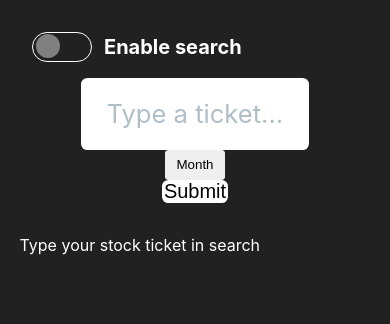
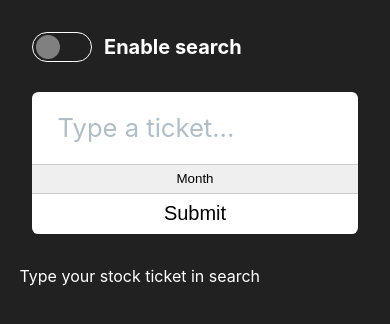
Before and after one commit to obviouslyquell/stock-history, a React (Create React App) app: page / in a window 390 px wide. Shown: the top 324 px of the page. Built offline with nearby package versions, Linux system fonts and the light colour scheme.

Commit message:
add margins and responsiveness to header

```diff
--- a/src/App.scss
+++ b/src/App.scss
@@ -67,6 +67,17 @@ body {
   box-shadow: 0.2rem 0.8rem 1.6rem var(--colorPrimary600);
   transition: box-shadow var(--transitionDuration);
 }
+.loading {
+  background-color: var(--colorPrimary400) !important;
+  padding-right: 30px;
+  color: white;
+  &::after {
+    opacity: 1 !important;
+    display: inline-block;
+    animation: spin 1s ease-in-out infinite;
+    -webkit-animation: spin 1s ease-in-out infinite;
+  }
+}
 .header {
   padding: 2rem;
   .checkbox__label {
@@ -79,7 +90,7 @@ body {
     display: flex;
     font-weight: 700;
     font-size: 20px;
-    margin-bottom: 16px;
+    margin-bottom: 30px;
     color: $mid;
   }
   // Since we can't style the checkbox directly, we "hide" it so we can draw the toggle.
@@ -121,7 +132,7 @@ body {
     align-items: center;
     background: $gray;
     border-radius: $toggle-indicator-size;
-    bottom: 3px;
+    bottom: 2px;
     display: flex;
     height: $toggle-indicator-size;
     justify-content: center;
@@ -160,11 +171,12 @@ body {
 .header__form {
   display: flex;
   justify-content: center;
-  margin: 0 auto;
+  margin: 0px auto;
   transition: 0.3s linear all;
+  position: relative;
   .select {
     border: none;
-
+    cursor: pointer;
     overflow: hidden;
     position: relative;
     width: 10%;
@@ -173,7 +185,7 @@ body {
       width: 100%;
       height: 100%;
       border: none;
-
+      cursor: pointer;
       -webkit-appearance: none;
       text-align: center;
       &:focus {
@@ -196,11 +208,33 @@ body {
   }
 
   &-btn {
-    width: 20%;
+    width: 10%;
+    cursor: pointer;
     background-color: white;
     border-radius: 0 0.4rem 0.4rem 0;
     border: none;
     font-size: 20px;
+    position: relative;
+    transition: all 0.5s ease-in-out;
+  }
+  &-btn:hover {
+    background-color: var(--colorPrimary400);
+    color: white;
+    padding-right: 30px;
+  }
+  &-btn:hover::after {
+    opacity: 1;
+    transition: all 1s;
+  }
+  &-btn::after {
+    content: '';
+    background: url('img/right-arrow.svg');
+    width: 10px;
+    height: 10px;
+    position: absolute;
+    margin-left: 10px;
+    top: 30px;
+    opacity: 0;
   }
 }
 .container {
@@ -224,7 +258,7 @@ body {
   margin: 0;
   padding: var(--inputPaddingV) var(--inputPaddingH);
   color: inherit;
-  width: 70%;
+  width: 80%;
   font-family: inherit;
   font-size: var(--inputFontSize);
   font-weight: inherit;
@@ -286,27 +320,46 @@ body {
   justify-content: space-between;
 }
 
+@keyframes spin {
+  to {
+    -webkit-transform: rotate(360deg);
+  }
+}
+@-webkit-keyframes spin {
+  to {
+    -webkit-transform: rotate(360deg);
+  }
+}
+
 @media screen and (max-width: 500px) {
   .header__form {
     flex-direction: column;
     align-items: center;
 
     .input-text {
-      border-radius: 0.4rem;
+      border-radius: 0.4rem 0.4rem 0 0;
+      width: 100%;
+    }
+    .input-label {
+      top: 0px;
     }
     &-btn {
-      border-radius: 0.4rem;
+      border-radius: 0 0 0.4rem 0.4rem;
+      width: 100%;
+      height: 40px;
     }
+    &-btn::after {
+      top: 14px;
     }
+
     .select {
       height: 30px;
-    border: 1px solid #ccc;
-    border-radius: 3px;
-    width: 60px !important;
+      width: 100%;
+      border-block: 1px solid #ccc;
       select {
         padding: 0 !important;
         text-align: center;
-      border-radius: 3px;
+      }
     }
   }
 }
--- a/src/Components/Sidebar.js
+++ b/src/Components/Sidebar.js
@@ -95,10 +95,14 @@ function Sidebar() {
         break;
     }
 
-    axios.get(`${url}query?function=${timeRange}&symbol=${value}&apikey=${key}`).then((data) => {
-      setDataValue(convertForGraph(data.data));
-      setIsLoading(false);
-    });
+    axios
+      .get(`${url}query?function=${timeRange}&symbol=${value}&apikey=${key}`)
+      .then((data) => {
+        setDataValue(convertForGraph(data.data));
+        setIsLoading(false);
+      })
+      .catch((err) => alert(err))
+      .finally(() => setIsLoading(false));
 
     setValue(''); // сбрасывает инпут
   };
@@ -172,8 +176,7 @@ function Sidebar() {
         <button
           onClick={getData}
           id="searchBtn"
-          className="header__form-btn"
-          style={isLoading ? { backgroundColor: 'black' } : {}}>
+          className={`header__form-btn ${isLoading ? 'loading' : ''}`}>
           Submit
         </button>
       </form>
```
Also changed, not shown: src/img/right-arrow.svg (added). Lines whose indentation alone changed are shown as unchanged.
